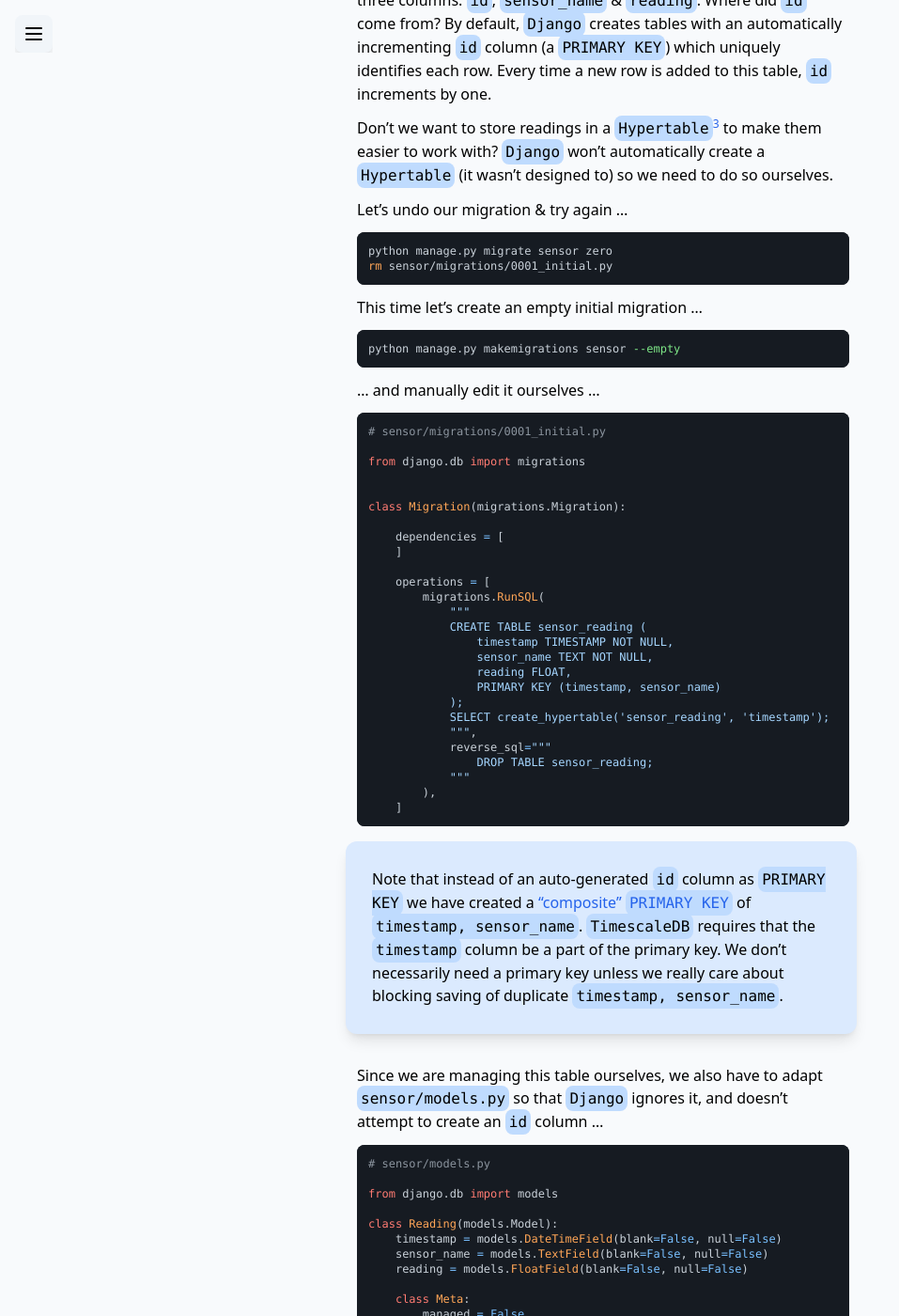
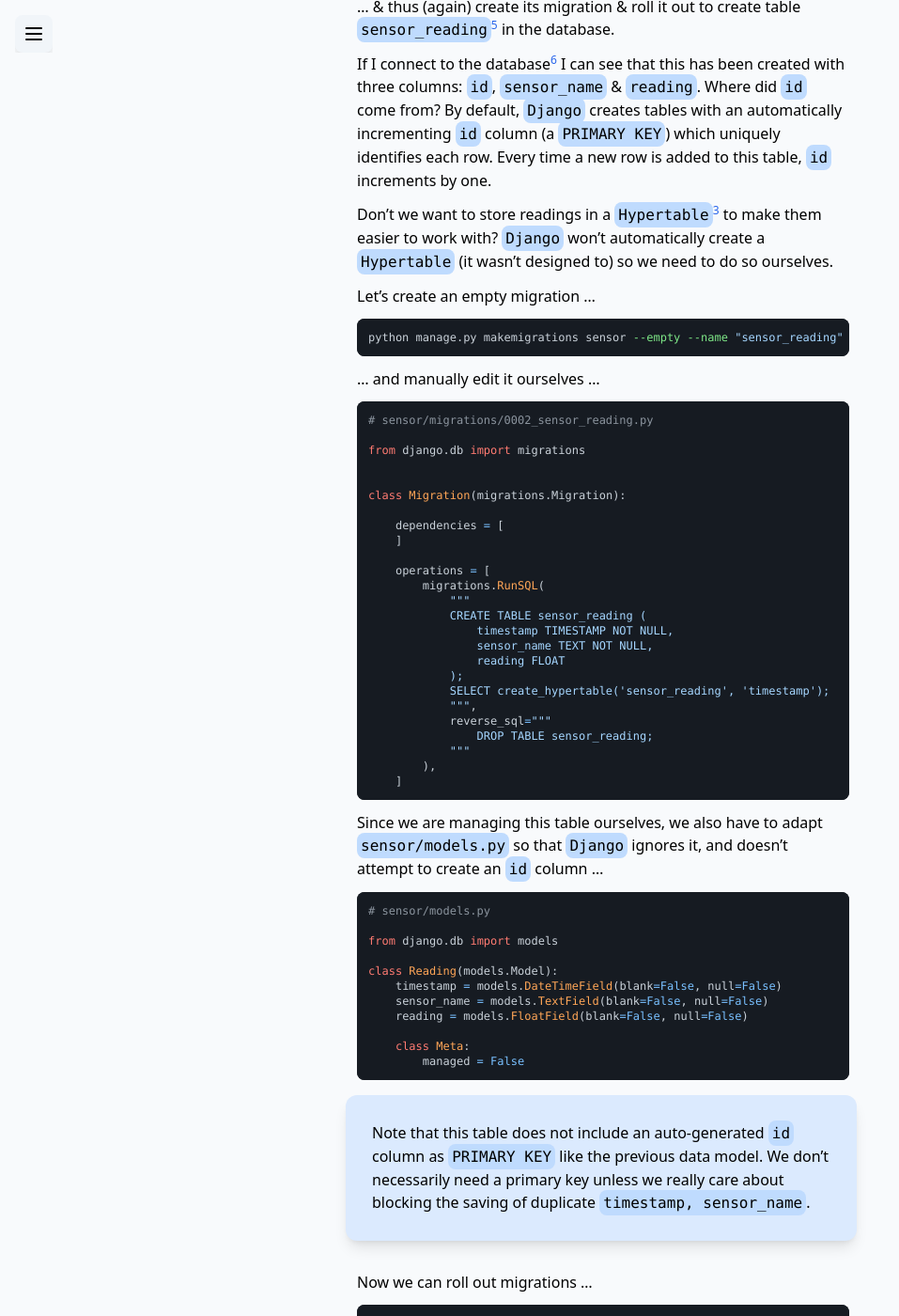
Before and after one commit to rdmolony/rdmolony.github.io, a Jekyll site: the page built from _posts/2023-12-14-running-django-on-timescaledb.md, in a window 1280 px wide and 1400 px high, scrolled down 5987 px. Shown: the whole window at 94% size, without its empty margins (0-957 px from the left). Built offline with Jekyll 4.4.1, drawn with Linux system fonts in a browser that asks for light colours; some of the changed text lies outside the part shown.

Commit message:
update 2023-12-14-running-django-on-timescaledb.md

````diff
--- a/_posts/2023-12-14-running-django-on-timescaledb.md
+++ b/_posts/2023-12-14-running-django-on-timescaledb.md
@@ -26,9 +26,11 @@
 
 - [Getting data in](#getting-data-in)
   - [Create an app](#create-an-app)
+  - [Create a Data Model for Files](#create-a-data-model-for-files)
   - [Handle file uploads via Browser](#handle-file-uploads-via-browser)
   - [Handle file uploads via API](#handle-file-uploads-via-api)
-  - [Store readings](#store-readings)
+  - [Create a Data Model for Readings](#create-a-data-model-for-readings)
+  - [Import Readings](#import-readings)
   - [Handle importing readings from files](#handle-importing-readings-from-files)
 - [Getting data out](#getting-data-out)
 
@@ -57,7 +59,6 @@
 
 
 ### Create an app
-
 
 Let's first run ...
 
@@ -98,7 +99,7 @@
 ```
 
 
-### Handle file uploads via Browser
+### Create a Data Model for Files
 
 Now I can adapt `sensor/models.py` to add a `File` model to track uploaded files ...
 
@@ -246,7 +250,6 @@
         fields = ['__all__']
 ```
 
-
 ```python
 # sensor/api_urls.py
 
@@ -270,9 +273,7 @@
 ```
 
 
-
-
-### Store readings
+### Create a Data Model for Readings
 
 Let's add a `Reading` model to store readings by adapting `sensor/models.py`[^DJANGO_TABLE_NAME] ...
 
@@ -289,10 +290,10 @@
     reading = models.FloatField(blank=False, null=False)
 ```
 
-
 ... & thus (again) create its migration & roll it out to create table `sensor_reading`[^DJANGO_TABLE_NAME] in the database.
 
-[^DJANGO_TABLE_NAME]: `Django` automatically infers `sensor_` from the name of the app
+[^DJANGO_TABLE_NAME]: `Django` automatically infers `sensor_` in the table name from the name of the app
+
 
 If I connect to the database[^DBEAVER] I can see that this has been created with three columns: `id`, `sensor_name` & `reading`.   Where did `id` come from?  By default,  `Django` creates tables with an automatically incrementing `id` column (a `PRIMARY KEY`) which uniquely identifies each row.  Every time a new row is added to this table,  `id` increments by one.
 
@@ -300,23 +301,16 @@
 
 Don't we want to store readings in a `Hypertable`[^TIMESCALEDB] to make them easier to work with?  `Django` won't automatically create a `Hypertable` (it wasn't designed to) so we need to do so ourselves.
 
-Let's undo our migration & try again ...
+Let's create an empty migration ...
 
 ```sh
-python manage.py migrate sensor zero
-rm sensor/migrations/0001_initial.py
-```
-
-This time let's create an empty initial migration ...
-
-```sh
-python manage.py makemigrations sensor --empty
+python manage.py makemigrations sensor --empty --name "sensor_reading"
 ```
 
 ... and manually edit it ourselves ...
 
 ```python
-# sensor/migrations/0001_initial.py
+# sensor/migrations/0002_sensor_reading.py
 
 from django.db import migrations
 
@@ -332,8 +326,7 @@
             CREATE TABLE sensor_reading (
                 timestamp TIMESTAMP NOT NULL,
                 sensor_name TEXT NOT NULL,
-                reading FLOAT,
-                PRIMARY KEY (timestamp, sensor_name)
+                reading FLOAT
             );
             SELECT create_hypertable('sensor_reading', 'timestamp');
             """,
@@ -343,8 +336,6 @@
         ),
     ]
 ```
-
-> Note that instead of an auto-generated `id` column as `PRIMARY KEY` we have created a ["composite" `PRIMARY KEY`]() of `timestamp, sensor_name`.  `TimescaleDB` requires that the `timestamp` column be a part of the primary key.  We don't necessarily need a primary key unless we really care about blocking saving of duplicate `timestamp, sensor_name`.
 
 Since we are managing this table ourselves, we also have to adapt `sensor/models.py` so that `Django` ignores it, and doesn't attempt to create an `id` column ...
 
@@ -362,6 +353,9 @@
         managed = False
 ```
 
+> Note that this table does not include an auto-generated `id` column as `PRIMARY KEY` like the previous data model.  We don't necessarily need a primary key unless we really care about blocking the saving of duplicate `timestamp, sensor_name`.
+
+
 Now we can roll out migrations ...
 
 ```sh
@@ -369,6 +363,12 @@
 ```
 
 ... & connect to the database[^DBEAVER] to see the newly created `Hypertable`.
+
+
+### Import Readings
+
+In my case each file source had its own conventions (for datetime column names, datetime string formats & encodings), so I had to standardise each file to a data model before import.
+
 
 
 ### Handle importing readings from files
````
Also changed, not shown: other parts of _posts/2023-12-14-running-django-on-timescaledb.md (+3 -0 lines).
